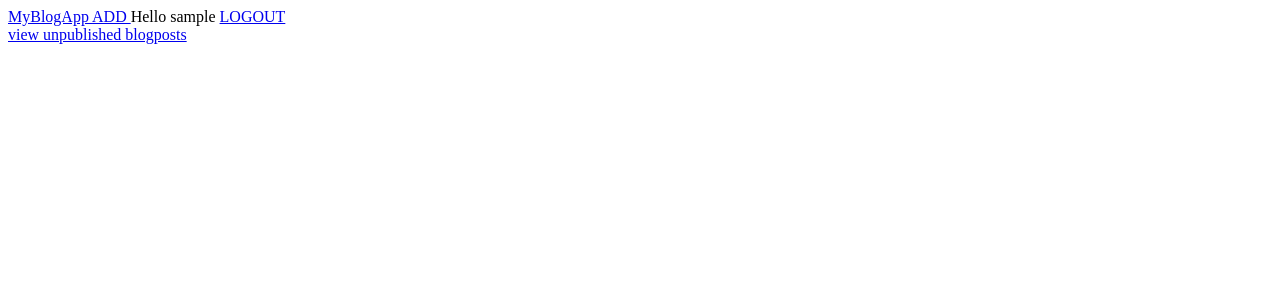
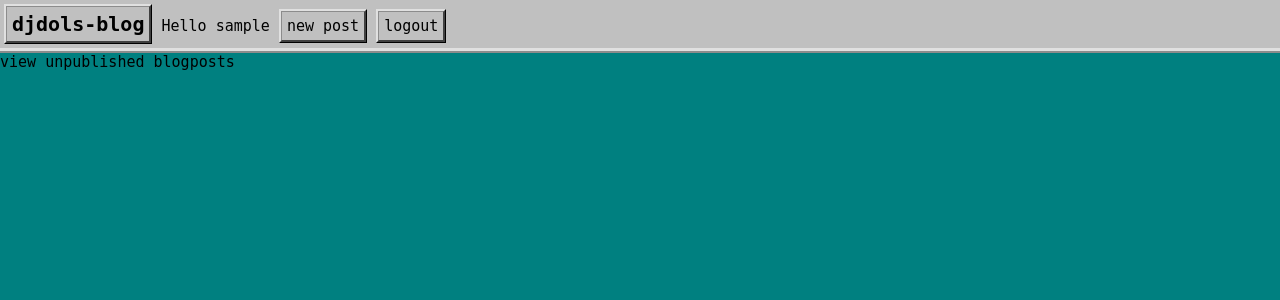
Before and after one commit to yashuaecphe/django-first-blog, a Django app: page / in a window 1280 px wide. Shown: the top 300 px of the page. Run offline with Django 3.2, Linux system fonts and the light colour scheme; the visitor is signed in with stand-in values (Sample User, id 1); data that the repository does not hold is empty.

Commit message:
added a little css

```diff
--- a/myblogapp/static/css/myblogapp.css
+++ b/myblogapp/static/css/myblogapp.css
@@ -1,28 +1,95 @@
-*{
-    background-color: #eeeeee;
-    font-family:Impact, Haettenschweiler, 'Arial Narrow Bold', sans-serif;
-    padding:0px;
-    margin:0px;
-}
-/*PAGE HEADER STUFF*/
-.page-header{
-    background-color: #c0c0c0;
-    border-width: 0px 0px 5px 0px;
-    border-style:solid;
-    border-color:#a0a0a0;
-}
-.page-header > a{
-    background-color: transparent;
-    color: #000000;
-    font-size:30px;
-    text-decoration: none;
-    font-weight:900;
-}
-.page-header > :not(a:first-child){
-    font-weight:100;
-    font-size:20px;
+* {
+    background-color: #008080;
+    font-family: monospace;
+    padding: 0px;
+    margin: 0px;
 }
 
-blog{
+a {
+    text-decoration: none;
+    color: #000000;
+    background: transparent;
+    font-size: 15px;
+    font-weight: 100px;
+    /*remove all underlines for all links*/
+}
+
+.page-header,
+.page-header>* {
+    background-color: #c0c0c0;
+    color: #000000;
+    font-size: 15px;
+    font-weight: 100;
+}
+
+.page-header>*:first-child {
+    font-weight: 900;
+    font-size: 20px;
+}
+
+
+/*for all links on the header*/
+
+.page-header>a {
+    border-width: 3px;
+    border-style: ridge;
+    border-color: #e0e0e0 #404040 #404040 #e0e0e0;
+    padding: 5px;
+}
+
+.page-header>a:hover {
+    border-color: #404040 #e0e0e0 #e0e0e0 #404040;
+    padding: 4px;
+    border-width: 4px;
+}
+
+.page-header {
+    /* top header decoration */
+    padding: 12px 12px 12px 4px;
+    border-style: ridge;
+    border-color: #e0e0e0;
+    border-width: 0px 0px 5px 0px;
+}
+
+
+/****** stuff ******/
+
+.blog,
+.blog>* {
     background-color: #c0c0c0;
 }
+
+.blog {
+    border-width: 3px;
+    border-style: ridge;
+    border-color: #e0e0e0 #404040 #404040 #e0e0e0;
+    margin: 0.8%;
+    width: 45%;
+    display: inline-block;
+}
+
+.blog>.published_date,
+.blog>.comments-label {
+    display: inline;
+    background: transparent;
+}
+
+.blog>.blog-title {
+    display: block;
+    width: 100%;
+    background-color: #808080;
+    color: #000000;
+}
+
+.blog>.blog-title:hover {
+    background-color: #000080;
+    color: #ffffff;
+}
+
+.blog>.blog-content {
+    background-color: #ffffff;
+    padding: 1.5%;
+    border-width: 2px;
+    border-style: solid;
+    border-color: #606060 #e0e0e0 #e0e0e0 #606060;
+}
--- a/myblogapp/templates/myblogapp/base.html
+++ b/myblogapp/templates/myblogapp/base.html
@@ -2,18 +2,18 @@
 <!DOCTYPE html>
 <html>
 <head>
-    <title> MyBlogApp</title>
-
+    <title> djdols-blog </title>
+    <link rel="stylesheet" href="{% static 'css/myblogapp.css' %}">
 </head>
 <body>
     <div class="page-header">
-        <a href="/" class="page-title"> MyBlogApp </a>
+        <a href="/" class="page-title">djdols-blog</a>
         {% if user.is_authenticated %}
-            <a href="{% url 'write_blogpost' %}" class="page-add"> ADD </a>
             <span> Hello {{ user.username }}</span>
-            <a href="{% url 'logout' %}"> LOGOUT </a>
+            <a href="{% url 'write_blogpost' %}" class="page-add">new post</a>
+            <a href="{% url 'logout' %}">logout</a>
         {% else %}
-            <a href="{% url 'login' %}">LOGIN</a>
+            <a href="{% url 'login' %}">login</a>
         {% endif %}
     </div>
 
--- a/myblogapp/templates/myblogapp/newsfeed.html
+++ b/myblogapp/templates/myblogapp/newsfeed.html
@@ -13,10 +13,10 @@
 
 {% for p in bps %}
     <div class="blog">
-        <h1 class="blog-title"> <a href="{% url 'viewblog' pk=p.pk %}"> {{p.title}} </a> </h2>
+        <a href="{% url 'viewblog' pk=p.pk %}" class="blog-title"> {{p.title}} </a>
         {% if not is_drafts %}
-            <div class="published_date"> published: {{p.published_date}} </div>
-            Comments: {{ p.comments.count }}
+            <div class="published_date">Published: {{p.published_date|date:"y/m/d H:i"}} </div>
+            <div class="comments-label">with {{ p.comments.count }} comments</div>
         {% endif %}
         <p class="blog-content"> {{p.text}} </p>
     </div>
```
Also changed, not shown: myblogapp/templates/myblogapp/blogdetail.html (+4 -3 lines).
